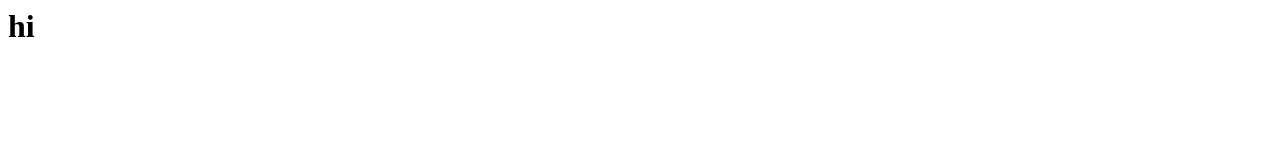
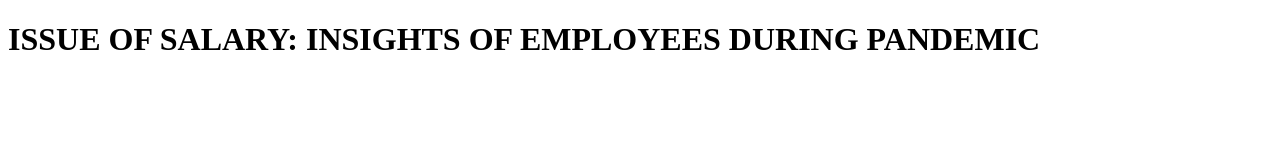
Before and after one commit to JkyleAgullo/Research, a plain HTML site: page index.html in a window 1280 px wide. Drawn offline with Linux system fonts and the light colour scheme.

Commit message:
Update index.html

```diff
--- a/index.html
+++ b/index.html
@@ -1 +1,7 @@
-<h1> hi </h1>
+<!doctype html>
+ <html>
+   <head>
+     <title> Research Project </title>
+   </head>
+ <body>
+   <h1 align: center> ISSUE OF SALARY: INSIGHTS OF EMPLOYEES DURING PANDEMIC </h1>
```
